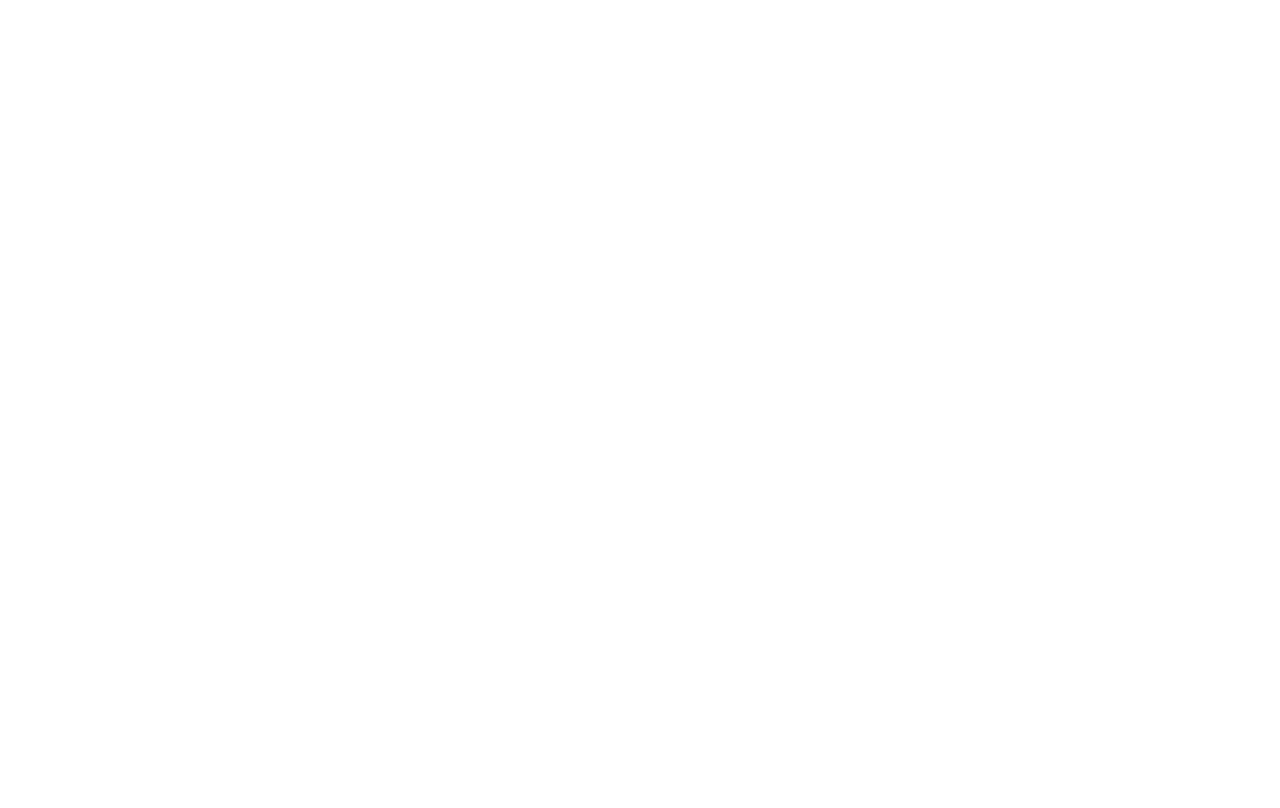
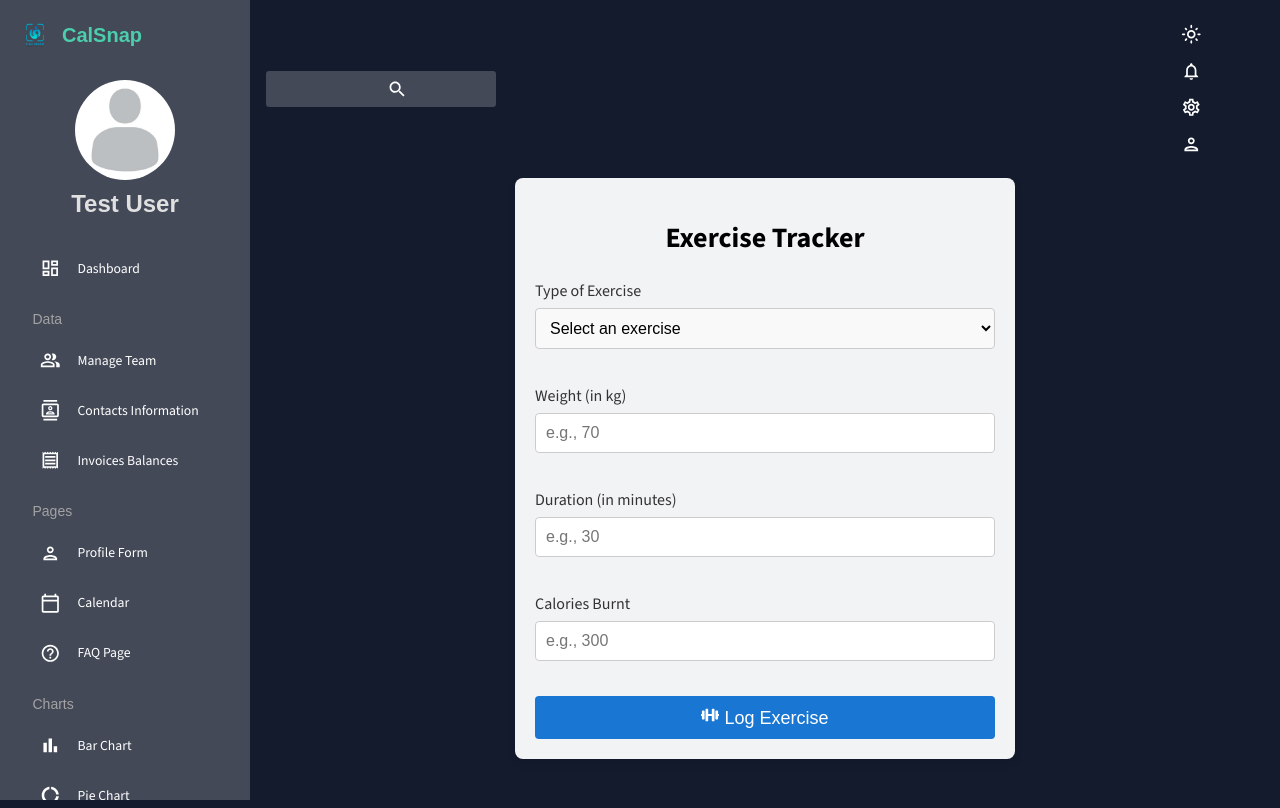
Before and after one commit to arish-panjwani/cal-snap-react, a React (Vite) app: page /exercise in a window 1280 px wide. Before the commit this address had no page. Built offline with nearby package versions, Linux system fonts and the light colour scheme.

Commit message:
Add exercise tracking feature

```diff
--- a/src/Router.jsx
+++ b/src/Router.jsx
@@ -4,6 +4,7 @@
 import {
   Dashboard,
   Login,
+  ExercisePage,
   Team,
   Invoices,
   Contacts,
@@ -24,6 +25,7 @@
         <Route path="/" element={<App />}>
           <Route path="/" element={<Dashboard />} />
           <Route path="/login" element={<Login />} />
+          <Route path="/exercise" element={<ExercisePage />} />
           {/* <Route path="/team" element={<Team />} />
           <Route path="/contacts" element={<Contacts />} />
           <Route path="/invoices" element={<Invoices />} />
--- /dev/null
+++ b/src/scenes/exercise/index.jsx
@@ -0,0 +1,112 @@
+import React, { useState } from "react";
+import { FaRunning, FaBicycle, FaSwimmer, FaDumbbell, FaYinYang } from "react-icons/fa"; // Importing specific icons
+import './styles.css';  // Import your CSS file
+
+const ExercisePage = () => {
+  const [exerciseType, setExerciseType] = useState("");
+  const [weight, setWeight] = useState("");
+  const [duration, setDuration] = useState("");
+  const [calories, setCalories] = useState("");
+  const [error, setError] = useState("");
+
+  const handleSubmit = (event) => {
+    event.preventDefault();
+    // Validate inputs
+    if (isNaN(duration) || isNaN(calories) || isNaN(weight)) {
+      setError("Please enter valid numbers for Duration, Calories, and Weight.");
+      return;
+    }
+    setError("");
+
+    // Log the data for now
+    console.log(`Exercise: ${exerciseType}, Weight: ${weight}, Duration: ${duration}, Calories: ${calories}`);
+    // Reset the form
+    setExerciseType("");
+    setWeight("");
+    setDuration("");
+    setCalories("");
+  };
+
+  // Example exercise options
+  const exercises = [
+    { name: "Running", icon: <FaRunning /> },
+    { name: "Walking", icon: <FaYinYang /> },
+    { name: "Cycling", icon: <FaBicycle /> },
+    { name: "Swimming", icon: <FaSwimmer /> },
+    { name: "Yoga", icon: <FaYinYang /> },
+    { name: "Weight Lifting", icon: <FaDumbbell /> },
+    { name: "HIIT", icon: <FaRunning /> },
+    { name: "Dancing", icon: <FaYinYang /> },
+    { name: "Pilates", icon: <FaYinYang /> },
+    { name: "Jump Rope", icon: <FaRunning /> }
+  ];
+
+  return (
+    <div className="exercise-container">
+      <h1>Exercise Tracker</h1>
+      {error && <p className="error">{error}</p>} {/* Display error message */}
+      <form onSubmit={handleSubmit} className="exercise-form">
+        <div className="form-group">
+          <label>Type of Exercise</label>
+          <select
+            value={exerciseType}
+            onChange={(e) => setExerciseType(e.target.value)}
+            className="input-field"
+            required
+          >
+            <option value="">Select an exercise</option>
+            {exercises.map((exercise, index) => (
+              <option key={index} value={exercise.name}>
+                {exercise.icon} {exercise.name}
+              </option>
+            ))}
+          </select>
+        </div>
+        <div className="form-group">
+          <label>Weight (in kg)</label>
+          <input
+            type="number"
+            value={weight}
+            onChange={(e) => setWeight(e.target.value)}
+            placeholder="e.g., 70"
+            className="input-field"
+            required
+            min="0" // Ensure no negative weight
+          />
+        </div>
+
+        <div className="form-group">
+          <label>Duration (in minutes)</label>
+          <input
+            type="number"
+            value={duration}
+            onChange={(e) => setDuration(e.target.value)}
+            placeholder="e.g., 30"
+            className="input-field"
+            required
+          />
+        </div>
+
+        <div className="form-group">
+          <label>Calories Burnt</label>
+          <input
+            type="number"
+            value={calories}
+            onChange={(e) => setCalories(e.target.value)}
+            placeholder="e.g., 300"
+            className="input-field"
+            required
+          />
+        </div>
+
+
+
+        <button type="submit" className="submit-btn">
+          <FaDumbbell /> Log Exercise
+        </button>
+      </form>
+    </div>
+  );
+};
+
+export default ExercisePage;
--- /dev/null
+++ b/src/scenes/exercise/styles.css
@@ -0,0 +1,101 @@
+/* Main container */
+.exercise-container {
+    max-width: 500px;
+    margin: 0 auto;
+    padding: 20px;
+    background-color: #f2f3f5;
+    border-radius: 8px;
+    box-shadow: 0 4px 8px rgba(0, 0, 0, 0.1);
+    text-align: center;
+}
+
+/* Title styling */
+h1 {
+    color: #000;  /* This will change the font color to black */
+    font-size: 28px;
+    font-weight: bold;
+    margin-bottom: 20px;
+}
+
+/* Form styling */
+.exercise-form {
+    display: flex;
+    flex-direction: column;
+    gap: 20px;
+}
+
+.form-group {
+    text-align: left;
+}
+
+label {
+    font-size: 16px;
+    margin-bottom: 5px;
+    color: #333;
+    display: block;
+}
+
+/* Input fields */
+.input-field {
+    width: 100%;
+    padding: 10px;
+    border: 1px solid #0a0101;
+    border-radius: 4px;
+    font-size: 16px;
+}
+
+/* Submit button */
+.submit-btn {
+    background-color: #1976d2;
+    color: white;
+    padding: 10px 15px;
+    font-size: 18px;
+    border: none;
+    border-radius: 4px;
+    cursor: pointer;
+}
+
+.submit-btn:hover {
+    background-color: #155a9c;
+}
+
+/* Add this style for dropdown options */
+.input-field {
+    width: 100%;
+    padding: 10px;
+    border: 1px solid #ccc;
+    border-radius: 4px;
+    font-size: 16px;
+}
+
+/* Style for dropdown options */
+.input-field option {
+    display: flex; /* Allows the icon and text to be flex items */
+    align-items: center; /* Center aligns items vertically */
+}
+
+/* Optional: add a specific style for the icon */
+.input-field option svg {
+    margin-right: 8px; /* Add spacing between icon and text */
+    vertical-align: middle; /* Align icon in the middle */
+}
+
+/* Responsiveness */
+@media (max-width: 600px) {
+    .exercise-container {
+        padding: 10px;
+    }
+
+    .input-field {
+        padding: 8px;
+    }
+
+    .submit-btn {
+        padding: 8px 12px;
+    }
+}
+.error-message {
+    color: red; /* Change this to your preferred error color */
+    margin-top: 10px;
+    font-size: 14px;
+  }
--- a/src/scenes/index.js
+++ b/src/scenes/index.js
@@ -12,7 +12,8 @@
 import Stream from "./stream";
 import FAQ from "./faq";
 import Geography from "./geography";
-import Login from "./login"
+import Login from "./login";
+import ExercisePage from "./exercise"
 
 export {
   Navbar,
@@ -29,5 +30,6 @@
   Stream,
   FAQ,
   Geography,
-  Login
+  Login,
+  ExercisePage
 };
```
Also changed, not shown: package.json (+7 -6 lines), 1 other file (tests, documents, lock files or other folders).
